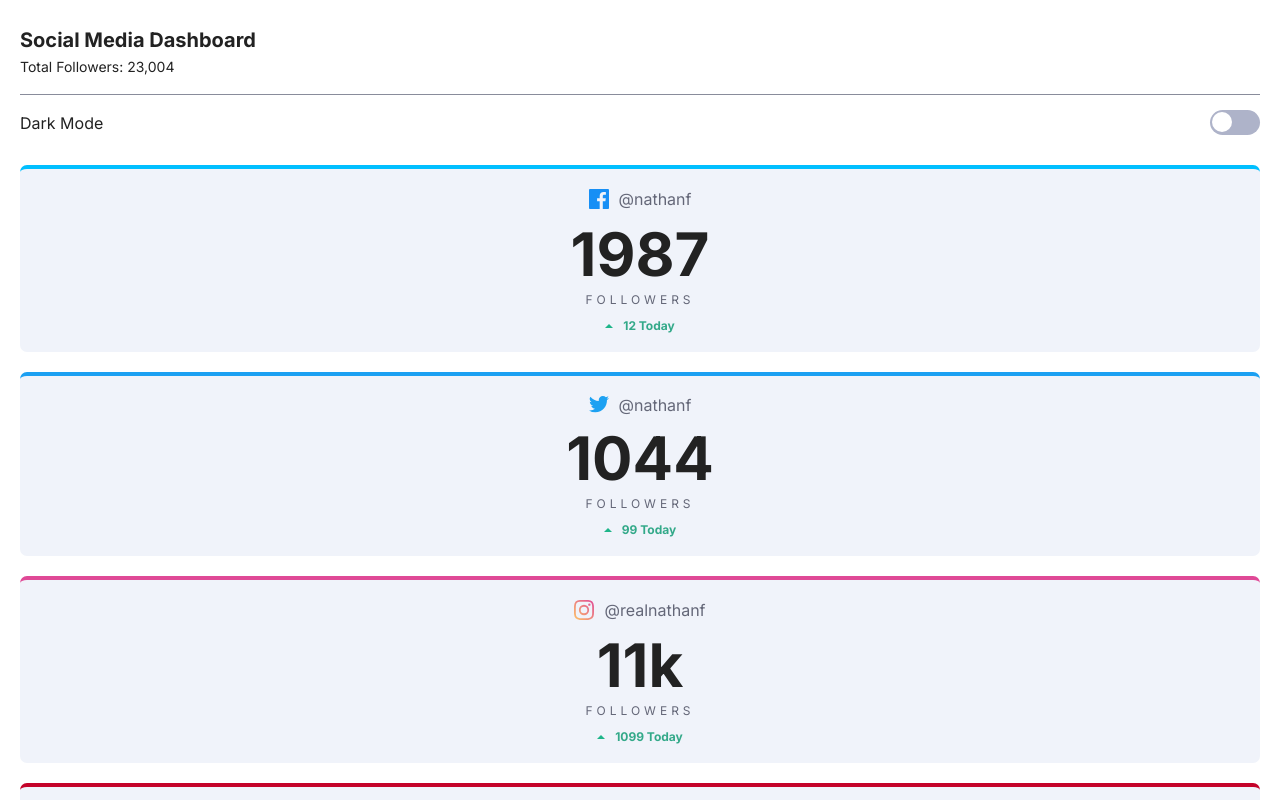
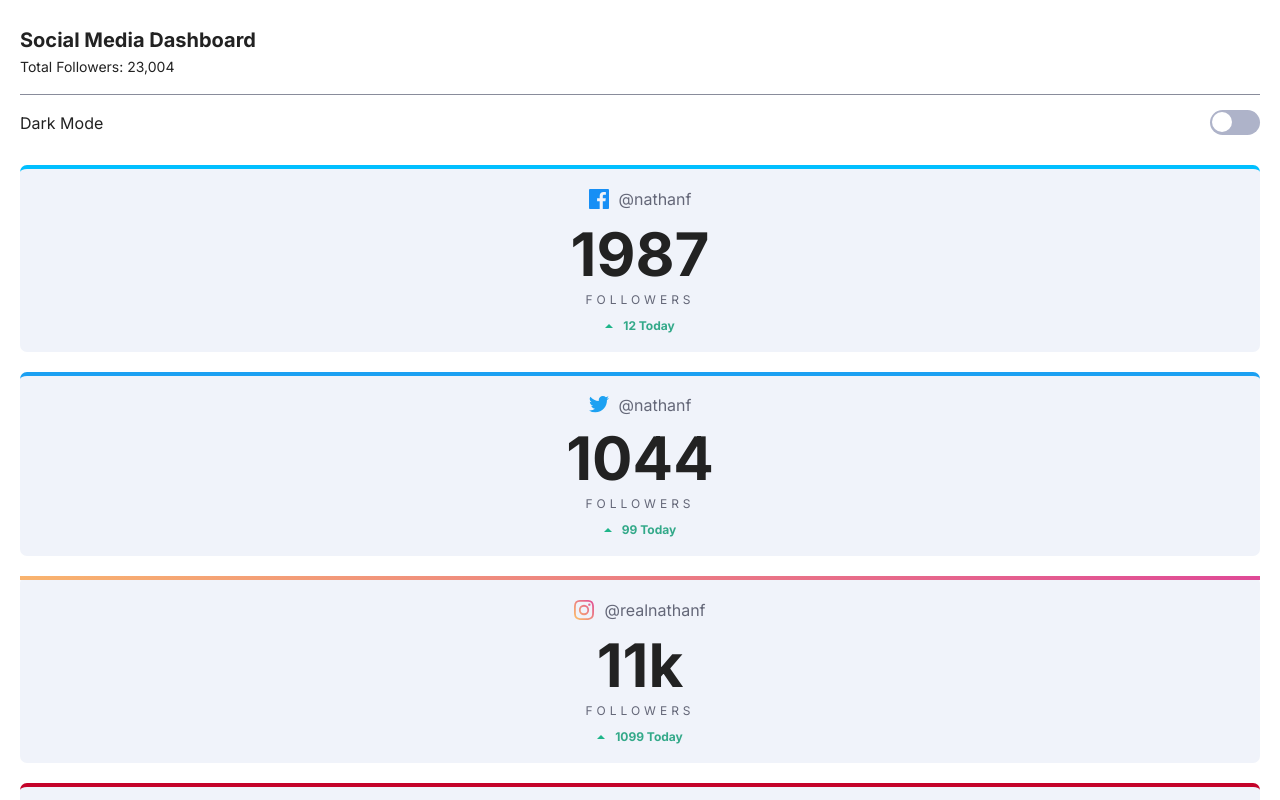
Before and after one commit to karthik-durai/frontend-mentor-challenges, a plain HTML site: page social-media-dashboard-with-theme-switcher-master/index.html in a window 1280 px wide. Shown: the top 800 px of the page. Drawn offline with Linux system fonts and the light colour scheme.

Commit message:
logic to set gradient border

```diff
--- a/social-media-dashboard-with-theme-switcher-master/style.css
+++ b/social-media-dashboard-with-theme-switcher-master/style.css
@@ -113,7 +113,10 @@ body {
 }
 
 .main-card-instagram {
-  border-top: 4px solid hsl(329, 70%, 58%);
+  border-top: 4px solid;
+  border-image-source: linear-gradient(45deg, hsl(37, 97%, 70%), hsl(329, 70%, 58%));
+  border-image-slice: 1;
+  border-radius: 7px;
 }
 
 .main-card-youtube {
```
